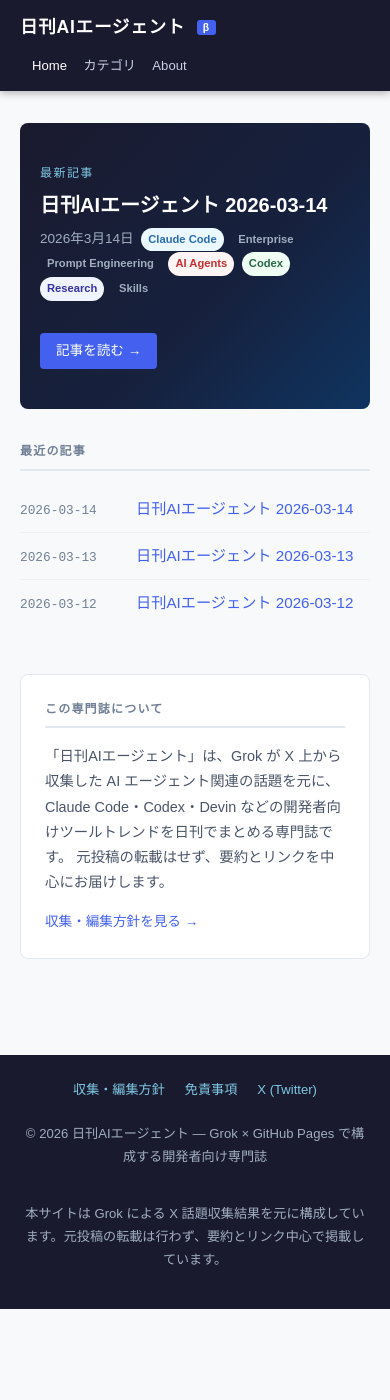
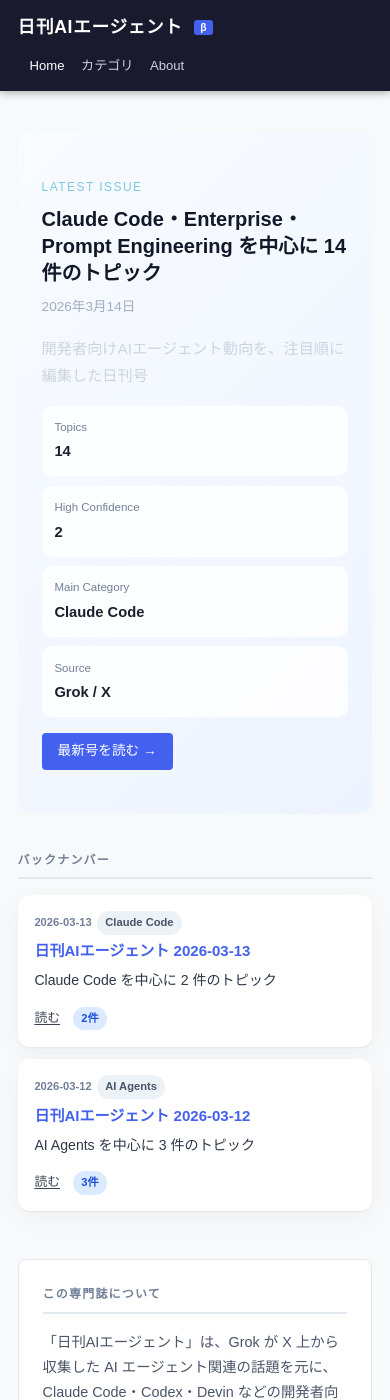
Before and after one commit to garyohosu/daily-ai-agent, a Jekyll site: the page built from docs/index.html, in a window 390 px wide and 1400 px high. Built offline with Jekyll 4.4.1, drawn with Linux system fonts in a browser that asks for light colours.

Commit message:
feat(ui): refine magazine-style layout and featured ranking

```diff
--- a/docs/_layouts/post.html
+++ b/docs/_layouts/post.html
@@ -11,7 +11,6 @@
         <span class="tag tag-{{ tag_key }}">{{ tag }}</span>
       {% endfor %}
     </div>
-    <h1>{{ page.title }}</h1>
   </header>
 
   <div class="post-content">
--- a/docs/assets/css/style.css
+++ b/docs/assets/css/style.css
@@ -23,9 +23,9 @@
 
 /* ---------- レイアウト -------------------------------------- */
 .site-wrapper {
-  max-width: 860px;
+  max-width: 780px;
   margin: 0 auto;
-  padding: 0 1.25rem;
+  padding: 0 1.1rem;
 }
 
 /* ---------- ヘッダー --------------------------------------- */
@@ -75,15 +75,15 @@
 .site-nav a:hover, .site-nav a.active { color: #fff; text-decoration: none; }
 
 /* ---------- メインコンテンツ ------------------------------- */
-main { padding: 2rem 0 3rem; }
+main { padding: 2.6rem 0 3.5rem; }
 
 /* ---------- ヒーローセクション (トップ) -------------------- */
 .hero {
-  background: linear-gradient(135deg, #1a1a2e 0%, #16213e 60%, #0f3460 100%);
-  color: #fff;
-  padding: 2.5rem 1.25rem;
-  margin-bottom: 2rem;
-  border-radius: 8px;
+  background: linear-gradient(135deg, #f8fbff 0%, #eef4ff 100%);
+  color: #111827;
+  padding: 2.8rem 1.5rem;
+  margin-bottom: 2.2rem;
+  border-radius: 12px;
 }
 .hero .hero-label {
   font-size: 0.75rem;
@@ -160,8 +160,8 @@
 .tag-research    { background: #f0f4ff; color: #3730a3; }
 .tag-default     { background: #f7fafc; color: #4a5568; }
 
-/* ---------- 記事ページ ------------------------------------- */
-.post-header { margin-bottom: 2rem; }
+/* ---------- 記事ページ（専門誌風） --------------------------- */
+.post-header { margin-bottom: 1.25rem; }
 .post-header .post-meta {
   font-size: 0.82rem;
   color: #718096;
@@ -301,6 +301,67 @@
   margin-bottom: 0.75rem;
 }
 
+/* ---------- 専門誌レイアウト要素 ---------------------------- */
+.mag-hero {
+  display: grid;
+  grid-template-columns: 1.35fr 1fr;
+  gap: 1.1rem;
+  padding: 1.6rem;
+  border-radius: 14px;
+  background: linear-gradient(180deg, #f7faff, #edf3ff);
+  margin: 0 0 1.8rem;
+}
+.hero-kicker { font-size: .74rem; text-transform: uppercase; letter-spacing: .11em; color:#4f46e5; margin:0 0 .45rem; font-weight:700; }
+.mag-hero h1 { margin:.2rem 0 .45rem; font-size:2rem; line-height:1.2; letter-spacing:.01em; }
+.hero-sub { margin:.2rem 0 .75rem; color:#334155; font-weight:600; font-size:.95rem; }
+.hero-lead { font-size:.95rem; color:#475569; line-height:1.8; }
+.hero-stats { display:grid; grid-template-columns:1fr 1fr; gap:.6rem; align-content:start; }
+.stat-card { background:#ffffffd9; border-radius:10px; padding:.7rem .8rem; }
+.stat-card span { display:block; font-size:.72rem; color:#718096; }
+.stat-card strong { display:block; margin-top:.15rem; font-size:.92rem; color:#1a202c; }
+
+.editor-overview, .closing-notes {
+  background:#f8fafc; border-radius:10px; padding:1.1rem 1.2rem; margin:0 0 1.2rem;
+}
+.editor-overview h2, .closing-notes h2, .top-stories h2, .news-briefs h2 {
+  margin:.1rem 0 1rem; font-size:1rem; text-transform:uppercase; letter-spacing:.1em; color:#334155; font-weight:800;
+}
+
+.lead-grid { display:grid; grid-template-columns:1.25fr 1fr; gap:1rem; margin-bottom:1rem; }
+.secondary-grid { display:grid; gap:.8rem; }
+.brief-grid { display:grid; grid-template-columns:repeat(2,minmax(0,1fr)); gap:.8rem; }
+
+.story-card { background:#fff; border-radius:12px; padding:1rem 1.05rem; box-shadow:0 1px 2px rgba(15,23,42,.06), 0 8px 24px rgba(15,23,42,.04); }
+.story-card.lead { box-shadow:0 3px 10px rgba(79,70,229,.12), 0 12px 30px rgba(15,23,42,.06); }
+.story-card h3 { margin:.35rem 0 .45rem; font-size:1.05rem; line-height:1.4; }
+.story-card.secondary h3 { font-size:.98rem; }
+.story-card.brief h3 { font-size:.94rem; }
+.story-meta { display:flex; gap:.35rem; align-items:center; flex-wrap:wrap; }
+.story-rank { font-size:.7rem; color:#718096; font-weight:700; }
+.story-summary { font-size:.88rem; color:#2d3748; margin:.2rem 0 .6rem; }
+.story-links a { font-size:.8rem; margin-right:.55rem; color:#374151; text-decoration:underline; text-underline-offset:2px; }
+
+.category-pill, .confidence-pill {
+  display:inline-block; border-radius:999px; padding:2px 8px; font-size:.7rem; font-weight:700;
+}
+.category--claude-code { background:#f3e8ff; color:#6b21a8; }
+.category--codex { background:#dcfce7; color:#166534; }
+.category--enterprise { background:#dbeafe; color:#1d4ed8; }
+.category--prompt { background:#ffedd5; color:#c2410c; }
+.category--agents { background:#e0e7ff; color:#3730a3; }
+.category--research { background:#fee2e2; color:#b91c1c; }
+.category--skills { background:#ccfbf1; color:#0f766e; }
+.category--other { background:#edf2f7; color:#4a5568; }
+
+.confidence--high { background:#dcfce7; color:#166534; }
+.confidence--midhigh { background:#dbeafe; color:#1d4ed8; }
+.confidence--mid { background:#fef3c7; color:#92400e; }
+.confidence--low { background:#fee2e2; color:#991b1b; }
+.confidence--unknown { background:#fef9c3; color:#854d0e; }
+
+.editor-note { margin-top:.6rem; padding:.5rem .65rem; border-left:3px solid #f59e0b; background:#fffbeb; border-radius:0 6px 6px 0; font-size:.82rem; color:#744210; }
+.editor-note span { display:block; font-size:.68rem; color:#a16207; text-transform:uppercase; letter-spacing:.06em; margin-bottom:.18rem; }
+
 /* ---------- フッター --------------------------------------- */
 .site-footer {
   background: #1a1a2e;
@@ -320,8 +381,16 @@
 .site-footer .footer-links { display: flex; gap: 1.25rem; flex-wrap: wrap; justify-content: center; }
 
 /* ---------- レスポンシブ ----------------------------------- */
+@media (max-width: 900px) {
+  .mag-hero { grid-template-columns:1fr; }
+  .lead-grid { grid-template-columns:1fr; }
+  .brief-grid { grid-template-columns:1fr 1fr; }
+}
+
 @media (max-width: 600px) {
   .hero h1 { font-size: 1.25rem; }
   .site-nav a { margin-left: 0.75rem; font-size: 0.82rem; }
   .archive-list .arc-tags { display: none; }
+  .hero-stats { grid-template-columns:1fr; }
+  .brief-grid { grid-template-columns:1fr; }
 }
--- a/docs/index.html
+++ b/docs/index.html
@@ -10,38 +10,47 @@
 <!-- ヒーローセクション（最新記事） -->
 {% if latest %}
 <section class="hero">
-  <div class="hero-label">最新記事</div>
-  <h1>{{ latest.title }}</h1>
-  <div class="hero-date">{{ latest.date | date: "%Y年%-m月%-d日" }}
-    {% for tag in latest.tags %}
-      {% assign tag_key = tag | downcase | replace: ' ', '-' %}
-      &nbsp;<span class="tag tag-{{ tag_key }}" style="font-size:0.7rem;">{{ tag }}</span>
-    {% endfor %}
+  <div class="hero-label">Latest Issue</div>
+  <h1>{{ latest.hero_summary | default: latest.title }}</h1>
+  <div class="hero-date">{{ latest.date | date: "%Y年%-m月%-d日" }}</div>
+  <p class="hero-lead">{{ latest.description | default: "開発者向けAIエージェント動向を、注目順に編集した日刊号" }}</p>
+  <div class="hero-stats" style="margin-top:1rem;">
+    <div class="stat-card"><span>Topics</span><strong>{{ latest.topic_count | default: "-" }}</strong></div>
+    <div class="stat-card"><span>High Confidence</span><strong>{{ latest.high_confidence_count | default: "-" }}</strong></div>
+    <div class="stat-card"><span>Main Category</span><strong>{% if latest.top_categories %}{{ latest.top_categories[0] }}{% else %}-{% endif %}</strong></div>
+    <div class="stat-card"><span>Source</span><strong>{{ latest.source_name | default: "Grok / X" }}</strong></div>
   </div>
-  {% if latest.description %}
-    <p class="hero-lead">{{ latest.description }}</p>
-  {% endif %}
-  <a class="read-more" href="{{ site.baseurl }}{{ latest.url }}">記事を読む →</a>
+  <a class="read-more" href="{{ site.baseurl }}{{ latest.url }}">最新号を読む →</a>
 </section>
 {% endif %}
 
 <!-- 過去記事一覧 -->
-<h2 class="section-title">最近の記事</h2>
+<h2 class="section-title">バックナンバー</h2>
 
-<ul class="archive-list">
-  {% for post in posts limit:20 %}
-  <li>
-    <span class="arc-date">{{ post.date | date: "%Y-%m-%d" }}</span>
-    <span class="arc-title"><a href="{{ site.baseurl }}{{ post.url }}">{{ post.title }}</a></span>
-    <span class="arc-tags">
-      {% for tag in post.tags %}
-        {% assign tag_key = tag | downcase | replace: ' ', '-' %}
-        <span class="tag tag-{{ tag_key }}">{{ tag }}</span>
-      {% endfor %}
-    </span>
-  </li>
+<div class="brief-grid">
+  {% for post in posts offset:1 limit:20 %}
+  <article class="story-card brief">
+    <div class="story-meta">
+      <span class="story-rank">{{ post.date | date: "%Y-%m-%d" }}</span>
+      {% if post.top_categories and post.top_categories[0] %}
+      <span class="category-pill category--other">{{ post.top_categories[0] }}</span>
+      {% endif %}
+    </div>
+    <h3><a href="{{ site.baseurl }}{{ post.url }}">{{ post.title }}</a></h3>
+    <p class="story-summary">
+      {% if post.hero_summary %}
+        {{ post.hero_summary }}
+      {% else %}
+        {{ post.description | default: "日刊AIエージェントのバックナンバー" }}
+      {% endif %}
+    </p>
+    <div class="story-links">
+      <a href="{{ site.baseurl }}{{ post.url }}">読む</a>
+      {% if post.topic_count %}<span class="confidence-pill confidence--midhigh">{{ post.topic_count }}件</span>{% endif %}
+    </div>
+  </article>
   {% endfor %}
-</ul>
+</div>
 
 {% if posts.size > 20 %}
 <p style="text-align:center; margin-top:1.5rem;">
```
Also changed, not shown: scripts/compose_article.py (+166 -26 lines).
